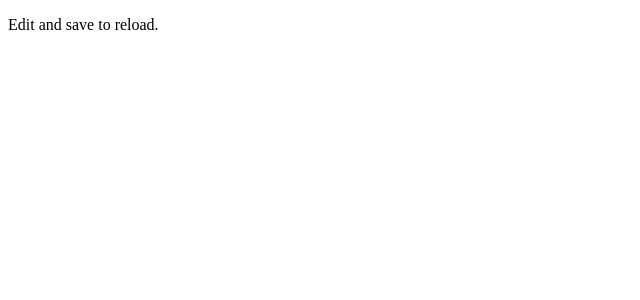
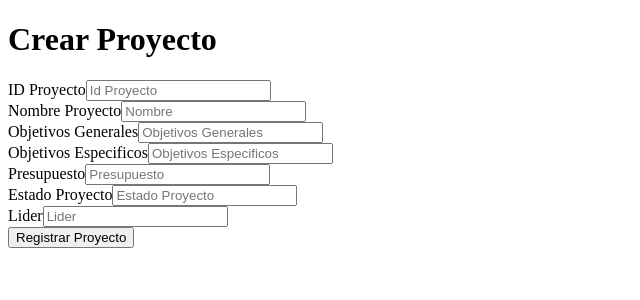
Before and after one commit to 10Daniel10/GreenCoding_Frontend, a React (Create React App) app: page / in a window 1280 px wide. Shown: the top 300 px of the page, without its empty margins (0-640 px from the left). Built offline with nearby package versions, Linux system fonts and the light colour scheme.

Commit message:
Inicio trabajando con HU_12 - Creación de proyecto por parte del lider

```diff
--- /dev/null
+++ b/src/components/proyectos/HU_12.js
@@ -0,0 +1,71 @@
+import {
+    gql, useMutation
+} from "@apollo/client";
+import React from "react";
+
+const MUTATION_PROYECTO = gql`
+    mutation creeProyecto($idProyecto:String, $nombreProyecto:String, $objGe:String, $objEsp:String, $presupuesto:Int, $estado:String, $lider:ID){
+        SetCrearProyecto(project:{idProyecto:$idProyecto, nombre:$nombreProyecto, objetivosGenerales:$objGe, objetivosEspecificos:$objEsp, presupuesto:$presupuesto, estado:$estado, lider:$lider,})
+    }
+`;
+
+const CrearProyecto = () => {
+    const [creadorDeProyecto] = useMutation(MUTATION_PROYECTO)
+    let project = {
+        idProyecto: "",
+        nombreProyecto: "",
+        objetivosGenerales: "",
+        ObjetivosEspecificos: "",
+        presupuesto: 0,
+        estado: "",
+        lider: "",
+    }
+
+    return (<div><h1>Crear Proyecto</h1>
+        <form onSubmit={e => {
+            e.preventDefault();
+            creadorDeProyecto({variables:{
+                idProyecto: project.idProyecto.value,
+                nombreProyecto: project.nombreProyecto.value,
+                objGe: project.objetivosGenerales.value,
+                objGe: project.objetivosEspecificos.value,
+                presupuesto: parseInt(project.presupuesto.value),
+                estado: project.estado.value,
+                lider: project.lider.value
+            }})
+        }} >
+             <div>
+                <label>ID Proyecto</label>
+                <input ref={id => project.idProyecto = id} placeholder="Id Proyecto" />
+            </div>
+            <div>
+                <label>Nombre Proyecto</label>
+                <input ref={nombre => project.nombreProyecto = nombre} placeholder="Nombre" />
+            </div>
+            <div>
+                <label>Objetivos Generales</label>
+                <input ref={objetivosGen => project.objetivosGenerales = objetivosGen} placeholder="Objetivos Generales" />
+            </div>
+            <div>
+                <label>Objetivos Especificos</label>
+                <input ref={objetivosEsp => project.objetivosEspecificos = objetivosEsp} placeholder="Objetivos Especificos" />
+            </div>
+            <div>
+                <label>Presupuesto</label>
+                <input ref={presupuesto => project.presupuesto = presupuesto} placeholder="Presupuesto" />
+            </div>
+            <div>
+                <label>Estado Proyecto</label>
+                <input ref={estado => project.estado = estado} placeholder="Estado Proyecto" />
+            </div>
+            <div>
+                <label>Lider</label>
+                <input ref={lider => project.lider = lider} placeholder="Lider" />
+            </div>
+
+            <div><button type="submit">Registrar Proyecto</button></div>
+        </form>
+    </div>)
+}
+
+export default CrearProyecto
--- a/src/index.js
+++ b/src/index.js
@@ -1,11 +1,21 @@
 import React from 'react';
 import ReactDOM from 'react-dom';
-import App from './App';
+import {
+  ApolloClient,
+  InMemoryCache,
+  ApolloProvider,
+} from "@apollo/client";
+//import Proyectos from './components/Proyectos';
+import CrearProyecto from './components/proyectos/HU_12.js';
 
 
+const client = new ApolloClient({
+  uri: 'http://localhost:3020/graphql',
+  cache: new InMemoryCache()
+});
+
+const inicio = document.getElementById("root")
 ReactDOM.render(
-  <React.StrictMode>
-    <App />
-  </React.StrictMode>,
-  document.getElementById('root')
-);
+  <ApolloProvider client={client}>
+    <CrearProyecto />
+  </ApolloProvider>, inicio)
```
Also changed, not shown: src/components/proyectos/HU_13.js (added), src/components/proyectos/HU_14.js (added), src/components/proyectos/c4.js (deleted), src/components/usuarios/HU_10.js (added), src/components/usuarios/HU_11.js (added), src/components/usuarios/c5.js (deleted).
